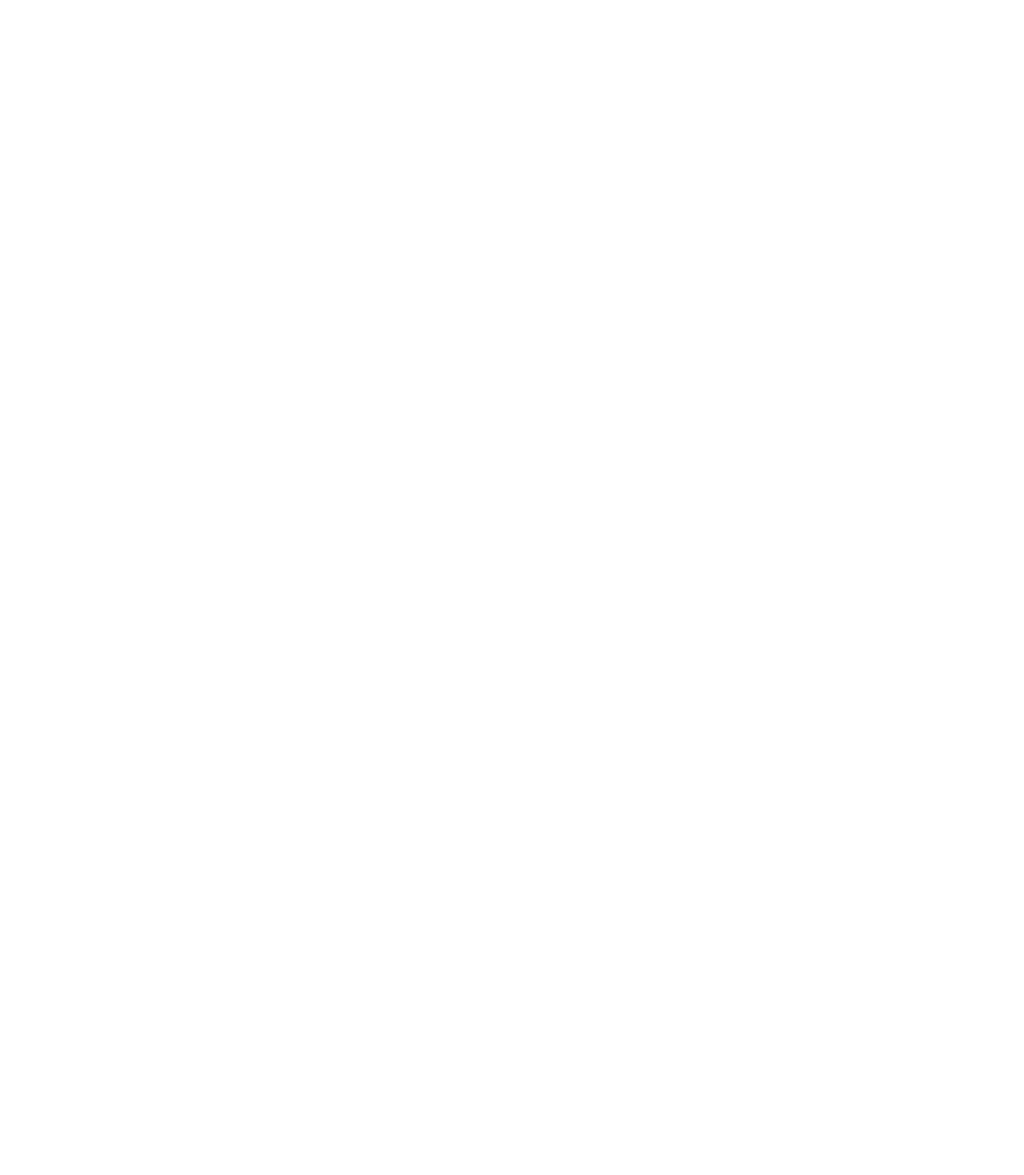
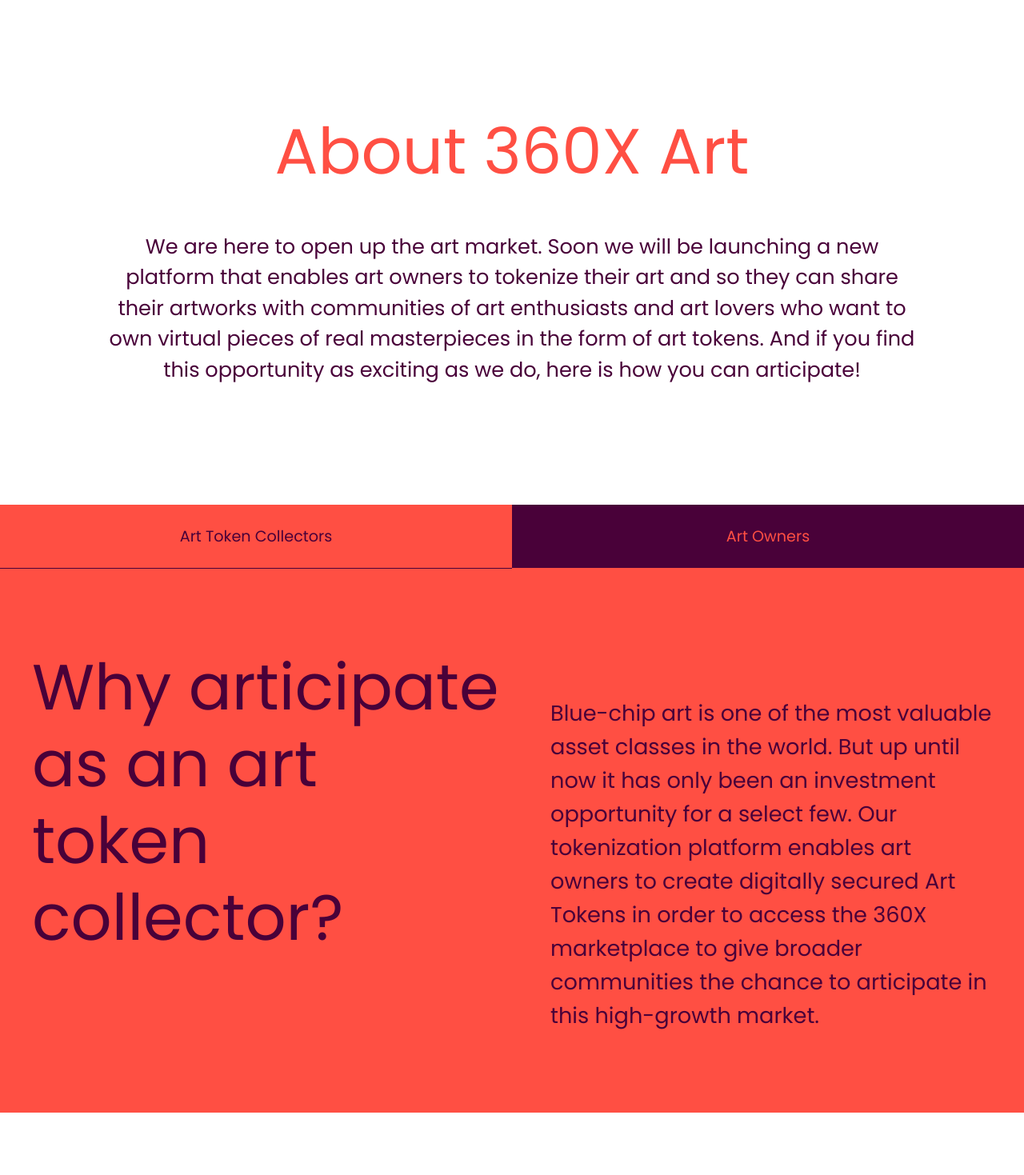
Before and after one commit to ErickBalbino/clone-360xart, a React (Create React App) app: page / in a window 1280 px wide. Shown: the part 821-2290 px from the top of the page at 80% size. Before the commit the page ends 825 px from the top, so only its background shows below. Built offline with nearby package versions, Linux system fonts and the light colour scheme; the HTML template or start-up script is replaced by a standard one.

Commit message:
added more blocks on the home.jsx

```diff
--- a/package.json
+++ b/package.json
@@ -8,7 +8,9 @@
     "@testing-library/user-event": "^13.5.0",
     "react": "^18.0.0",
     "react-dom": "^18.0.0",
+    "react-reveal": "^1.2.2",
     "react-router-dom": "^6.2.2",
+    "react-router-hash-link": "^2.4.3",
     "react-scripts": "5.0.0",
     "styled-components": "^5.3.5",
     "web-vitals": "^2.1.4"
--- a/src/App.jsx
+++ b/src/App.jsx
@@ -1,5 +1,5 @@
 import React from 'react'
-import { BrowserRouter as Router, Routes, Route } from 'react-router-dom'
+import { BrowserRouter as Router, Routes, Route, HashRouter } from 'react-router-dom'
 
 import './App.css';
 import Header from './components/layout/Header'
@@ -8,7 +8,7 @@
 
 export default function App() {
   return (
-    <Router>
+    <HashRouter>
       <Header />
 
       <Routes>
@@ -16,6 +16,6 @@
       </Routes>
 
       <Footer />
-    </Router>
+    </HashRouter>
   )
 }
--- a/src/components/layout/Footer.jsx
+++ b/src/components/layout/Footer.jsx
@@ -1,7 +1,32 @@
 import React from 'react'
+import * as styles from './css/Footer.css.jsx'
+import { HashLink } from 'react-router-hash-link'
 
 export default function Footer() {
   return (
-    <div>Footer</div>
+    <styles.Container>
+      <styles.ListWrapper>
+        <div>
+          <ul>
+            <HashLink smooth to='/#about' className='list__item'>ABOUT</HashLink>
+            <HashLink smooth to='/#benefits' className='list__item'>YOUR BENEFITS</HashLink>
+            <HashLink smooth to='/#team' className='list__item'>OUR TEAM</HashLink>
+            <HashLink smooth to='/#contact' className='list__item'>CONTACT</HashLink>
+          </ul>
+        </div>
+
+        <div>
+          <ul>
+            <HashLink to='#' className='list__item'>IMPRINT</HashLink>
+            <HashLink to='#' className='list__item'>DATA PRIVACY</HashLink>
+            <HashLink to='#' className='list__item'>CARRERS</HashLink>
+          </ul>
+        </div>
+      </styles.ListWrapper>
+
+      <styles.Copyright>
+        <span>&copy; 360X ART AG</span>
+      </styles.Copyright>
+    </styles.Container>
   )
 }
--- a/src/components/layout/Header.jsx
+++ b/src/components/layout/Header.jsx
@@ -1,65 +1,25 @@
 import React from 'react'
-import styled from 'styled-components'
 import { Link } from 'react-router-dom'
+import * as styles from './css/Header.css.jsx'
+import { HashLink } from 'react-router-hash-link';
 
 export default function Header() {
   return (
-    <Container>
-      <ImgWrapper>
-        <Link to='/'>
+    <styles.Container>
+      <styles.ImgWrapper>
+        <HashLink smooth to='/'>
           <img src="/images/logo.png" alt="logo do site" />
-        </Link>
-      </ImgWrapper>
+        </HashLink>
+      </styles.ImgWrapper>
 
-      <MenuWrapper>
+      <styles.MenuWrapper>
         <ul>
-          <Link to='#about' className='menu__item'><span>ABOUT</span></Link>
-          <Link to='#benefits' className='menu__item'>YOUR BENEFITS</Link>
-          <Link to='#team' className='menu__item'>OUR TEAM</Link>
-          <Link to='#contact' className='menu__item'>CONTACT</Link>
+          <HashLink smooth to='/#about' className='menu__item'>ABOUT</HashLink>
+          <HashLink smooth to='/#benefits' className='menu__item'>YOUR BENEFITS</HashLink>
+          <Link to='/#team' className='menu__item'>OUR TEAM</Link>
+          <Link to='/#contact' className='menu__item'>CONTACT</Link>
         </ul>
-      </MenuWrapper>
-    </Container>
+      </styles.MenuWrapper>
+    </styles.Container>
   )
 }
-
-
-const Container = styled.header`
-  width: 100%;
-  height: 110px;
-  display: flex;
-  align-items: center;
-  padding: 0 30px;
-  position: fixed;
-`
-
-const ImgWrapper = styled.div`
-  width: 50%;
-
-  img{
-    width: 50px;
-  }
-`
-
-const MenuWrapper = styled.div`
-  width: 50%;
-
-  ul{
-    display: flex;
-    justify-content: space-between;
-
-    .menu__item{
-      color: #490139;
-      font-size: 1.1rem;
-      font-weight: 500;
-      letter-spacing: 2px;
-      text-transform: uppercase;
-      border-bottom: 1px solid transparent;
-      transition: 0.1s ease-in-out border;
-
-      &:hover{
-        border-bottom: 1px solid #333;
-      }
-    }
-  }
-`
--- /dev/null
+++ b/src/components/layout/css/Footer.css.jsx
@@ -0,0 +1,37 @@
+import React from 'react'
+import styled from 'styled-components'
+
+export const Container = styled.footer`
+    width: 100vw;
+    padding: 60px 40px 100px 40px;
+    background-color: #FF4F43;
+    display: flex;
+`
+
+export const ListWrapper = styled.div`
+    display: flex;
+    justify-content: space-between;
+    width: 35%;
+
+    ul{
+        display: flex;
+        flex-direction: column;
+
+        .list__item{
+            color: #490139;
+            font-size: 1.4rem;
+            line-height: 2;
+        }
+    }
+`
+
+export const Copyright = styled.div`
+    width: 65%;
+    display: flex;
+    justify-content: flex-end;
+
+    span{
+        color: #490139;
+        font-size: 1.2rem;
+    }
+`
--- /dev/null
+++ b/src/components/layout/css/Header.css.jsx
@@ -0,0 +1,42 @@
+import styled from 'styled-components'
+
+export const Container = styled.header`
+  width: 100%;
+  height: 110px;
+  display: flex;
+  align-items: center;
+  padding: 0 30px;
+  position: fixed;
+  z-index: 4;
+`
+
+export const ImgWrapper = styled.div`
+  width: 50%;
+
+  img{
+    width: 50px;
+  }
+`
+
+export const MenuWrapper = styled.div`
+  width: 50%;
+
+  ul{
+    display: flex;
+    justify-content: space-between;
+
+    .menu__item{
+      color: #490139;
+      font-size: 1.1rem;
+      font-weight: 500;
+      letter-spacing: 2px;
+      text-transform: uppercase;
+      border-bottom: 1px solid transparent;
+      transition: 0.1s ease-in-out border;
+
+      &:hover{
+        border-bottom: 1px solid #333;
+      }
+    }
+  }
+`
--- a/src/components/pages/Home.jsx
+++ b/src/components/pages/Home.jsx
@@ -1,32 +1,78 @@
-import React from 'react'
-import styled from 'styled-components'
+import React, { useState } from 'react'
+import * as styles from './css/Home.css.jsx'
+import Zoom  from 'react-reveal/Zoom'
+
+import './css/Home.css.jsx'
 
 export default function Home() {
+
+  {/* Control the visualization of the third section */}
+  const[viewInfo, setViewInfo] = useState(false)
+
   return (
-    <Container>
-      <FirstSection>
+    <styles.Container>
+      <styles.FirstSection>
         <h1>Articipate now in tokenized masterpieces</h1>
-      </FirstSection>
-    </Container>
+      </styles.FirstSection>
+
+      <Zoom bottom>
+        <styles.SecondSection id='about'>
+          <styles.TextWrapper>
+            <h2>About 360X Art</h2>
+            <p>We are here to open up the art market. Soon we will be launching a new platform that enables art owners to tokenize their art and so they can share their artworks with communities of art enthusiasts and art lovers who want to own virtual pieces of real masterpieces in the form of art tokens. And if you find this opportunity as exciting as we do, here is how you can articipate!</p>
+          </styles.TextWrapper>
+        </styles.SecondSection>
+      </Zoom>
+
+      <styles.ThirdSection id='benefits'>
+        <styles.GroupButtons>
+          <button className='button__right' onClick={() => {setViewInfo(false)}}>
+            Art Token Collectors
+          </button>
+          <button className='button__left' onClick={() => {setViewInfo(true)}}>
+            Art Owners
+          </button>
+        </styles.GroupButtons>
+
+        <styles.InfoWrapper>
+          <styles.FirstInfo>
+            <div className='text__container'>
+              <h3>Why articipate as an art token collector?</h3>
+              <p>
+                Blue-chip art is one of the most valuable asset classes in the world. But up until now it has only been an investment opportunity for a select few. Our tokenization platform enables art owners to create digitally secured Art Tokens in order to access the 360X marketplace to give broader communities the chance to articipate in this high-growth market.
+              </p>
+            </div>
+
+            <div>
+
+            </div>
+          </styles.FirstInfo>
+
+          { viewInfo && (
+            <styles.SecondInfo>
+              <div className='text__container'>
+                <h3>Why articipate as an owner?</h3>
+                <p>
+                  Our platform gives you the opportunity to share a defined percentage of your artwork in the form of digital art tokens with fellow art enthusiasts and exchange them versus fiat or crypto. It enables art token collectors to articipate in your masterpiece, while staying in a legally secure and technologically sophisticated environment, with the art being kept in a museum or secured storage.
+                </p>
+              </div>
+
+              <div>
+
+              </div>
+            </styles.SecondInfo>
+          )}
+        </styles.InfoWrapper>
+      </styles.ThirdSection>
+
+      <Zoom bottom>
+        <styles.FourthSection>
+          <styles.TextWrapper>
+            <h2>Our investors & partners</h2>
+            <p>Our investors are 360X AG, which is backed by Deutsche Börse and Commerzbank, the renowned gallery owner Johann König, the art and financial market expert Rüdiger K. Weng, and Weng Fine Art AG as the only listed art trading company in Europe. Together with our investors and partners we combine years of know how in art market with deep financial and technological expertise to offer you the very best assets and experience.</p>
+          </styles.TextWrapper>
+        </styles.FourthSection>
+      </Zoom>
+    </styles.Container>
   )
 }
-
-
-const Container = styled.main`
-`
-
-const FirstSection = styled.div`
-  background-color: #FF4F43;
-  height: 100vh;
-  width: 100vw;
-  display: flex;
-  align-items: flex-end;
-
-  h1{
-    color: #490139;
-    font-size: 6rem;
-    font-weight: 400;
-    padding: 80px 40px;
-    line-height: 1.3;
-  }
-`
--- /dev/null
+++ b/src/components/pages/css/Home.css.jsx
@@ -0,0 +1,137 @@
+import styled from 'styled-components'
+
+export const Container = styled.main`
+`
+
+export const FirstSection = styled.div`
+  background-color: #FF4F43;
+  height: 100vh;
+  width: 100vw;
+  display: flex;
+  align-items: flex-end;
+  overflow-y: hidden;
+
+  h1{
+    color: #490139;
+    font-size: 6rem;
+    font-weight: 400;
+    padding: 80px 40px;
+    line-height: 1.3;
+  }
+`
+
+export const SecondSection = styled.div`
+  display: flex;
+  flex-direction: column;
+  align-items: center;
+  padding: 150px 0;
+`
+
+export const TextWrapper = styled.div`
+  width: 80vw;
+
+  h2{
+    color: #FF4F43;
+    text-align: center;
+    font-size: 5rem;
+    font-weight: 400;
+    padding-bottom: 40px;
+  }
+
+  p{
+    text-align: center;
+    color: #490139;
+    font-size: 1.6rem;
+    line-height: 1.5;
+  }
+`
+
+
+export const ThirdSection = styled.div`
+
+`
+
+export const GroupButtons = styled.div`
+  width: 100vw;
+  display: flex;
+
+  .button__right,
+  .button__left{
+    width: 50vw;
+    outline: transparent;
+    height: 80px;
+    font-size: 1.2rem;
+    border: none;
+
+    &:hover{
+      cursor: pointer;
+    }
+  }
+
+  .button__right{
+    background-color: #FF4F43;
+    color: #490139;
+    border-bottom: 1px solid #490139;
+  }
+
+  .button__left{
+    background-color: #490139;
+    color: #FF4F43;
+    border-bottom: 1px solid #FF4F43;
+  }
+`
+
+export const InfoWrapper = styled.div`
+    box-sizing: border-box;
+    position: relative;
+    min-height: 700px;
+    overflow-y: hidden;
+`
+
+export const FirstInfo = styled.div`
+  background-color: #FF4F43;
+  padding: 100px 40px;
+  position: absolute;
+
+  .text__container{
+    display: flex;
+    justify-content: space-between;
+    color: #490139;
+
+    h3{
+      width: 50%;
+      font-size: 5rem;
+      font-weight: 400;
+      line-height: 1.2;
+      overflow: hidden;
+    }
+
+    p{
+      width: 46%;
+      font-size: 1.7rem;
+      padding-top: 60px;
+    }
+  }
+`
+
+export const SecondInfo = styled(FirstInfo)`
+  background-color: #490139;
+
+
+  .text__container{
+    display: flex;
+    justify-content: space-between;
+
+    h3{
+      color: #FF4F43;
+    }
+
+    p{
+      color: #FF4F43;
+    }
+  }
+`
+
+export const FourthSection = styled(SecondSection)`
+
+`
```
Also changed, not shown: 1 other file (tests, documents, lock files or other folders).
